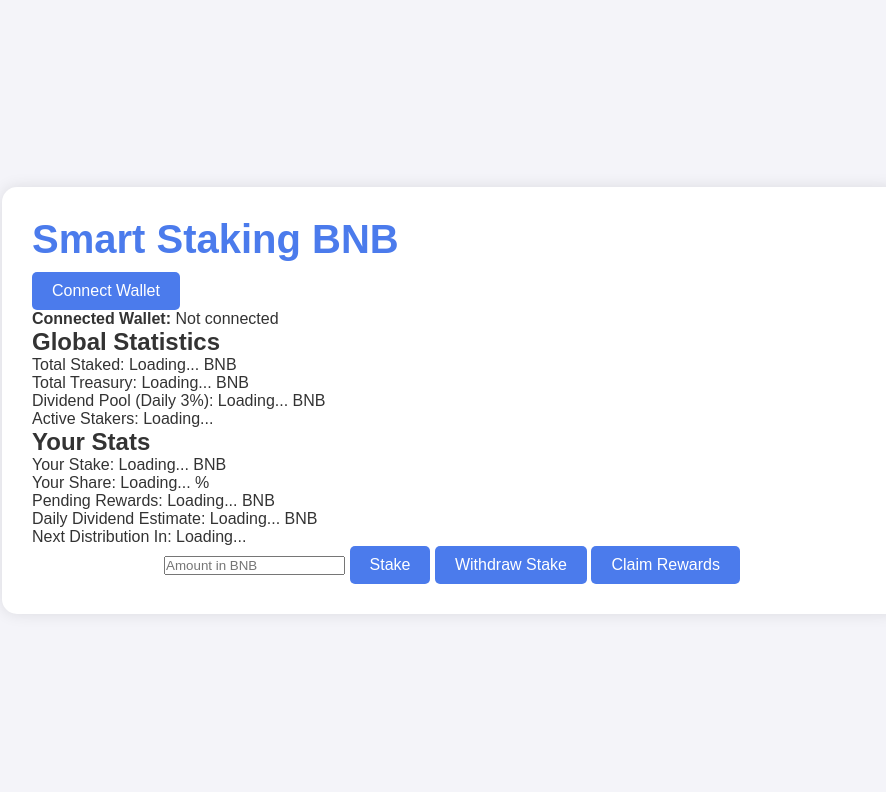
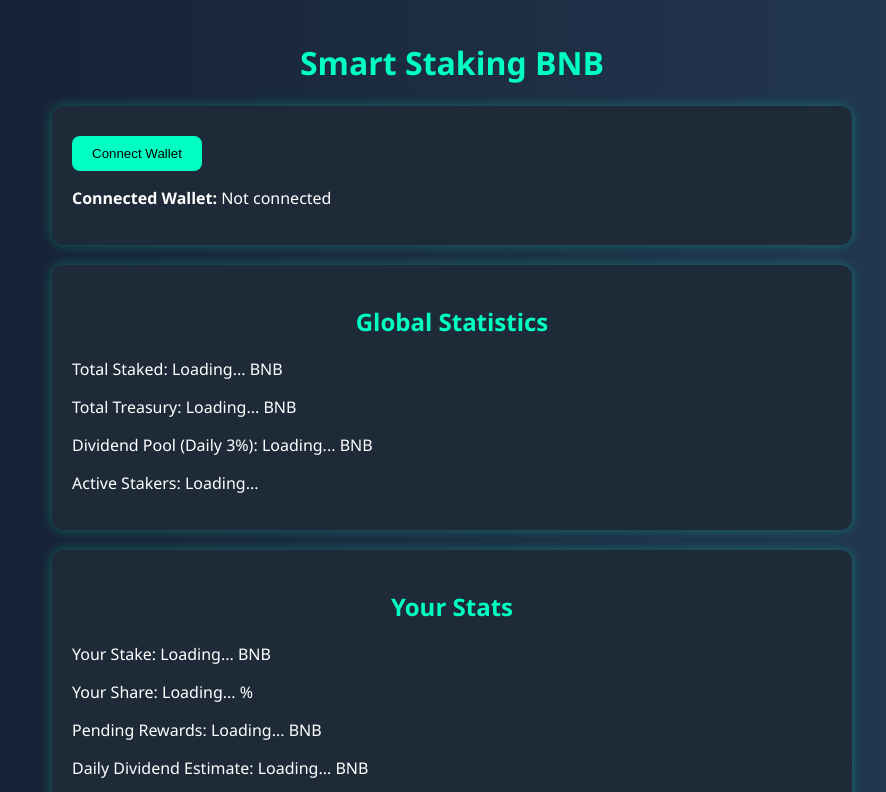
Before and after one commit to Rubtururu/caca, a plain HTML site: page index.html in a window 1280 px wide. Shown: the top 792 px of the page, without its empty margins (188-1074 px from the left). Drawn offline with Linux system fonts and the light colour scheme.

Commit message:
Update styles.css

```diff
--- a/styles.css
+++ b/styles.css
@@ -1,121 +1,54 @@
-* {
-    margin: 0;
-    padding: 0;
-    box-sizing: border-box;
-}
-
 body {
-    font-family: 'Arial', sans-serif;
-    background: #f4f4f9;
-    color: #333;
-    display: flex;
-    justify-content: center;
-    align-items: center;
-    height: 100vh;
-    padding: 20px;
+  margin: 0;
+  font-family: 'Segoe UI', sans-serif;
+  background: linear-gradient(to right, #141e30, #243b55);
+  color: #fff;
 }
 
 .container {
-    background: #fff;
-    border-radius: 15px;
-    box-shadow: 0 0 15px rgba(0, 0, 0, 0.1);
-    width: 100%;
-    max-width: 900px;
-    padding: 30px;
+  max-width: 800px;
+  margin: auto;
+  padding: 20px;
 }
 
-header {
-    text-align: center;
-    margin-bottom: 30px;
+h1, h2 {
+  text-align: center;
+  color: #00ffc3;
 }
 
-h1 {
-    font-size: 2.5rem;
-    color: #4b7bec;
-    margin-bottom: 10px;
+.card {
+  background: #1e2a38;
+  padding: 20px;
+  margin-top: 20px;
+  border-radius: 12px;
+  box-shadow: 0 0 12px rgba(0,255,195,0.3);
 }
 
 button {
-    background: #4b7bec;
-    color: white;
-    font-size: 1rem;
-    border: none;
-    padding: 10px 20px;
-    border-radius: 5px;
-    cursor: pointer;
-    transition: background-color 0.3s ease;
+  background-color: #00ffc3;
+  color: #000;
+  border: none;
+  padding: 10px 20px;
+  border-radius: 8px;
+  margin-top: 10px;
+  cursor: pointer;
+  transition: 0.3s;
 }
 
 button:hover {
-    background-color: #365fa1;
+  background-color: #00cc9f;
 }
 
-button:disabled {
-    background-color: #ccc;
-    cursor: not-allowed;
-}
-
-.stats, .user-stats {
-    display: grid;
-    grid-template-columns: repeat(auto-fill, minmax(250px, 1fr));
-    gap: 20px;
-    margin-bottom: 30px;
-}
-
-.stat-box {
-    background: #f1f1f1;
-    padding: 20px;
-    border-radius: 10px;
-    text-align: center;
-    box-shadow: 0 4px 6px rgba(0, 0, 0, 0.1);
-}
-
-.stat-box p {
-    font-size: 1.2rem;
-    color: #333;
+input {
+  padding: 10px;
+  width: 100%;
+  margin-top: 10px;
+  border-radius: 6px;
+  border: none;
 }
 
 .actions {
-    text-align: center;
+  margin-top: 20px;
+  display: grid;
+  gap: 10px;
 }
-
-.input-group {
-    display: flex;
-    justify-content: center;
-    gap: 10px;
-    margin-bottom: 20px;
-}
-
-#stake-amount {
-    padding: 10px;
-    font-size: 1rem;
-    width: 150px;
-    border-radius: 5px;
-    border: 1px solid #ddd;
-}
-
-.countdown {
-    text-align: center;
-    margin-top: 30px;
-}
-
-#countdown-timer {
-    font-size: 2rem;
-    font-weight: bold;
-    color: #e74c3c;
-}
-
-#countdown-timer span {
-    padding: 10px;
-    background: #ecf0f1;
-    border-radius: 5px;
-}
-
-@keyframes fadeIn {
-    0% { opacity: 0; }
-    100% { opacity: 1; }
-}
-
-.container {
-    animation: fadeIn 1s ease-in;
-}
```
